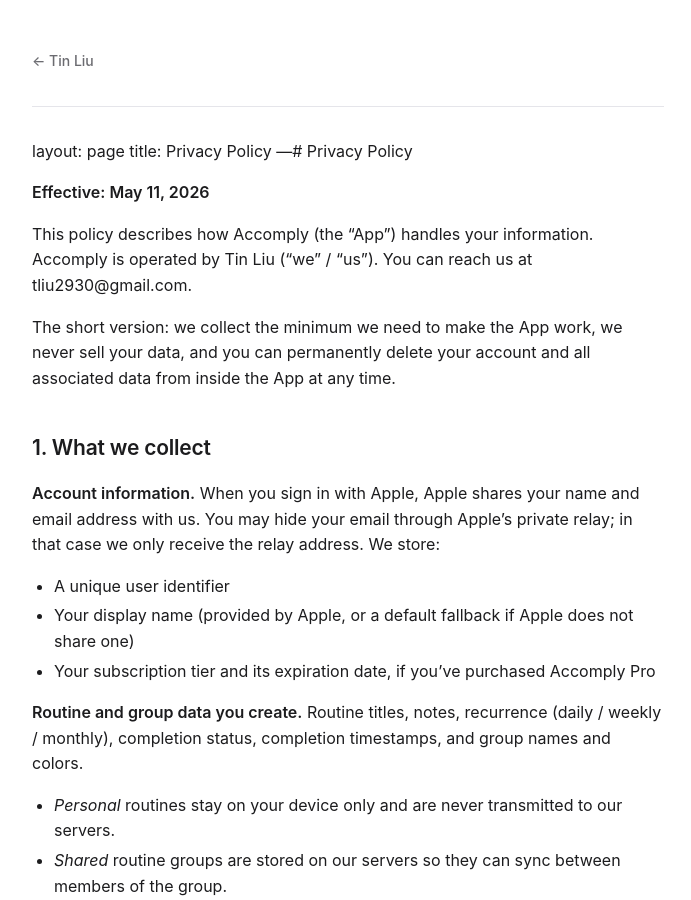
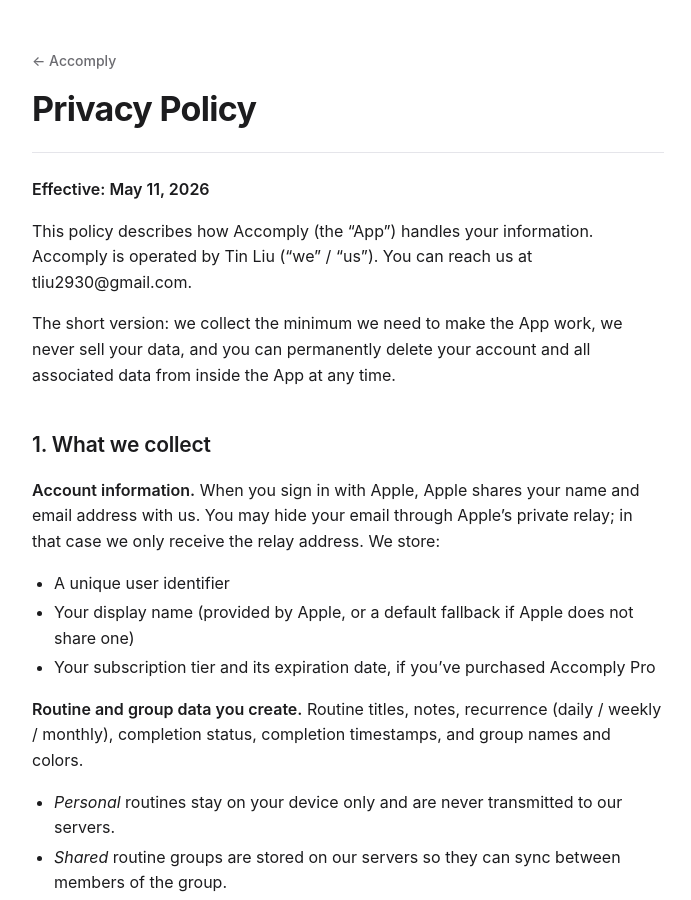
Before and after one commit to cs1384/cs1384.github.io, a Jekyll site: the page built from accomply/privacy.md, in a window 1280 px wide and 900 px high. Shown: the whole window, without its empty margins (292-983 px from the left). Built offline with Jekyll 4.4.1, drawn with Linux system fonts in a browser that asks for light colours; our own code applies the rules of GitHub Pages for plain Markdown files.

Commit message:
Fix front matter (broken closing ---); back link to Accomply

```diff
--- a/accomply/privacy.md
+++ b/accomply/privacy.md
@@ -1,7 +1,11 @@
 ---
 layout: page
 title: Privacy Policy
----# Privacy Policy
+back_url: /accomply/
+back_label: Accomply
+---
+
+# Privacy Policy
 
 **Effective: May 11, 2026**
 
```
